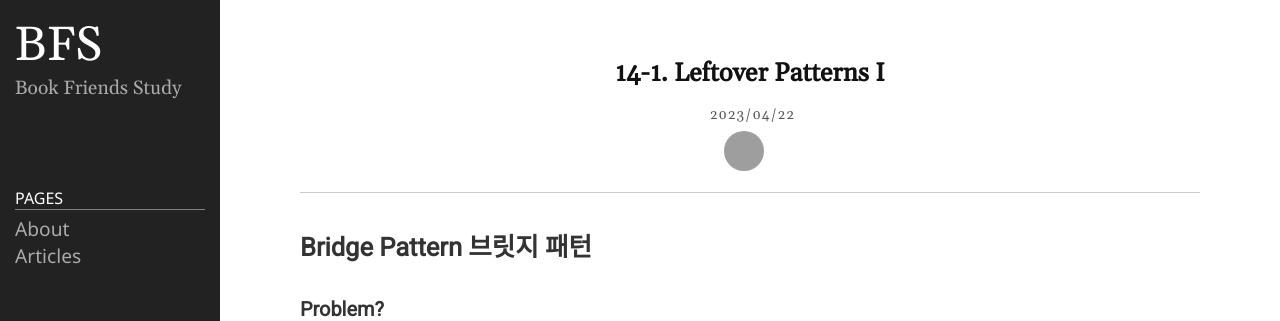
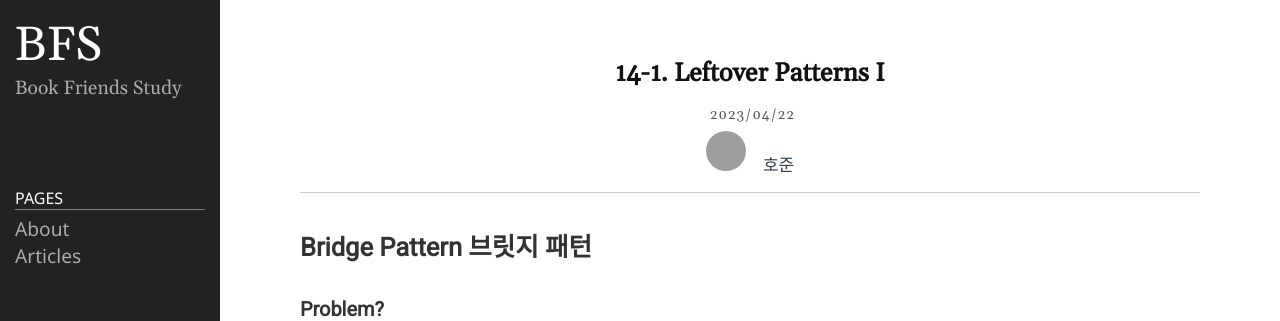
Before and after one commit to bookFriendsStudy/bookFriendsStudy.github.io, a Jekyll site: the page built from _posts/Headfirst Design Pattern/2023-04-22-chapter14_1.markdown, in a window 1280 px wide. Shown: the top 321 px of the page. Built offline with Jekyll 4.4.1, drawn with Linux system fonts in a browser that asks for light colours; grey boxes are pictures that could not be loaded.

Commit message:
fix: show author display_name

```diff
--- a/_includes/post.html
+++ b/_includes/post.html
@@ -9,7 +9,7 @@
 		</time>
 		<p class="author-info">
 			{% if page.author %}
-				{% assign author_info = site.data.author[author] %}
+				{% assign author_info = site.data.author[page.author] %}
 				<img class="author-thumb" src="https://github.com/{{ page.author }}.png" alt="{{ author_info.display_name }}">
 				{{ author_info.display_name }}
 			{% endif %}
```
